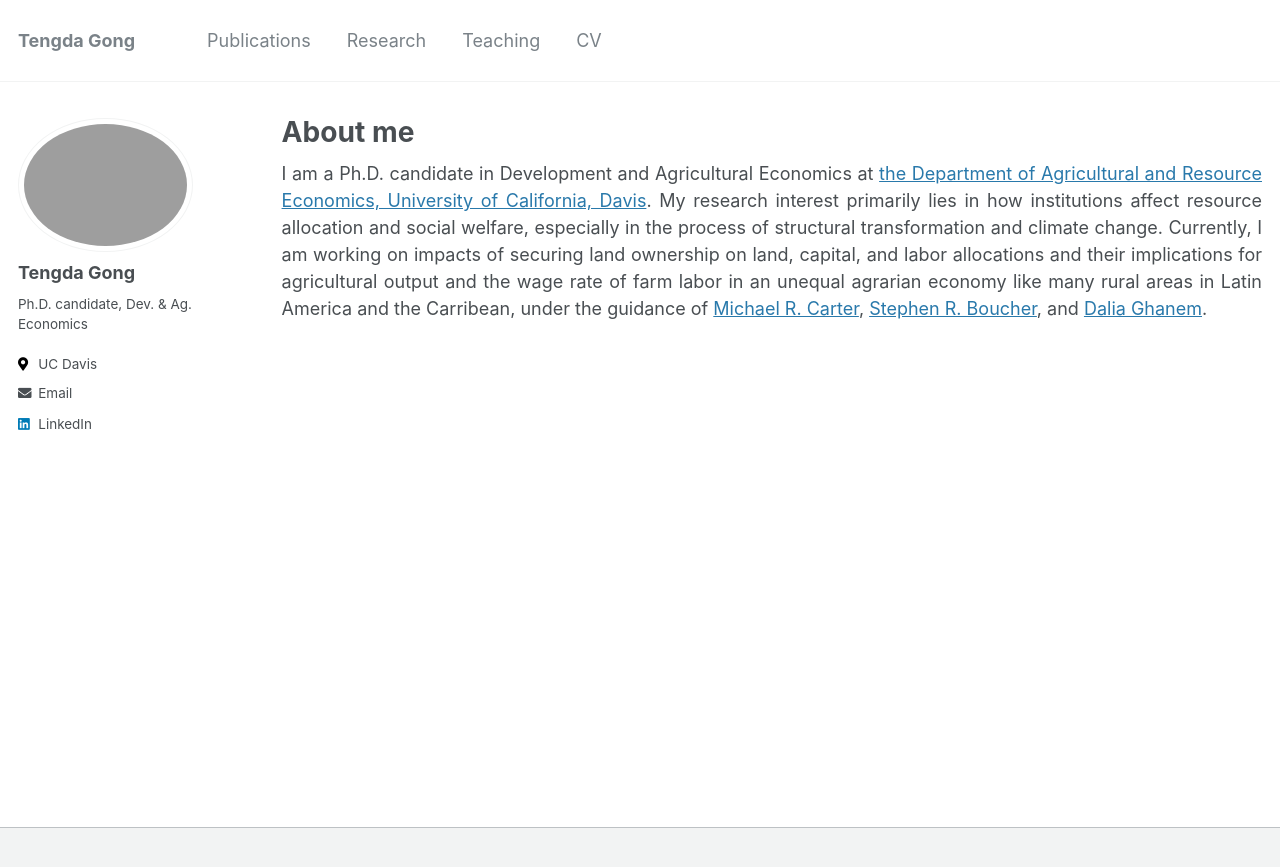
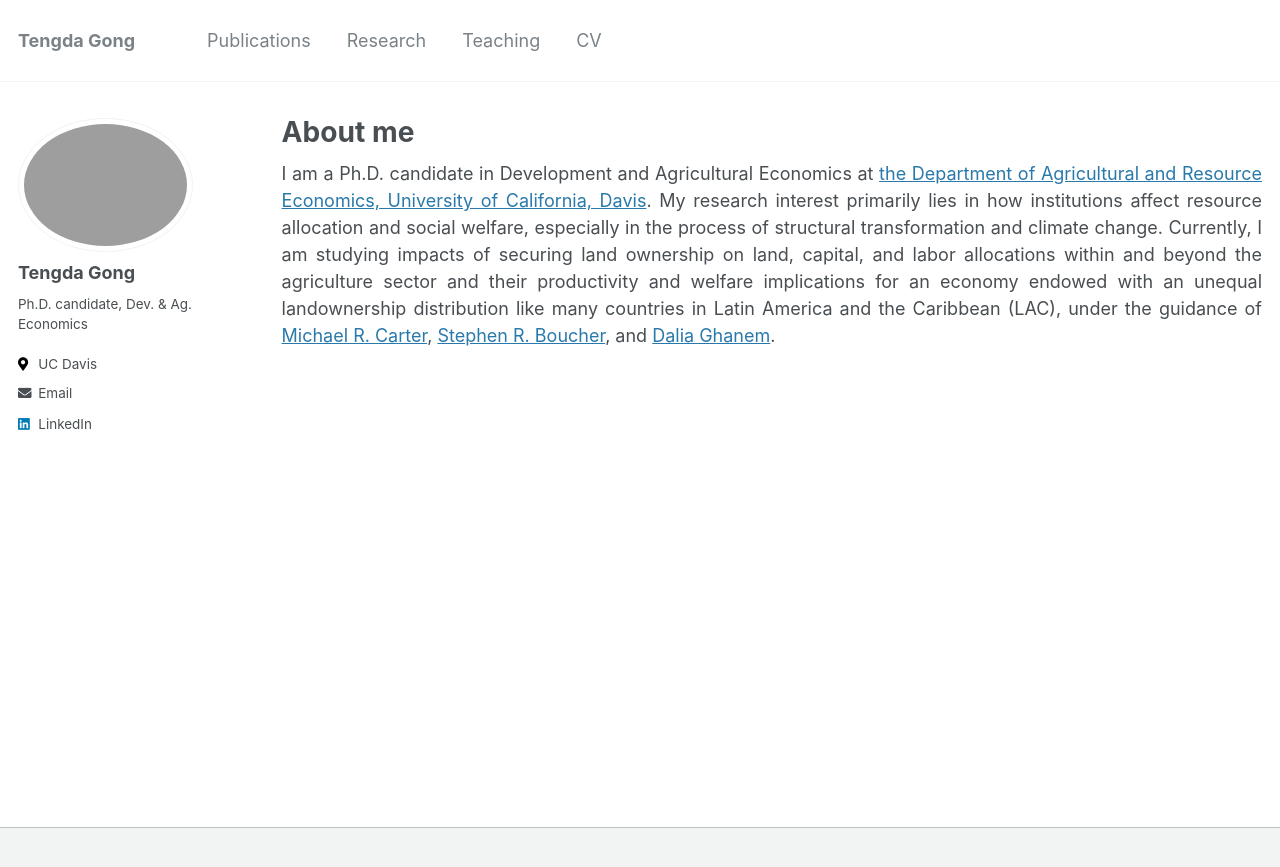
Before and after one commit to tendakung/tendakung.github.io, a Jekyll site: the page built from _pages/about.md, in a window 1280 px wide. Shown: the top 867 px of the page. Built offline with Jekyll 4.4.1, drawn with Linux system fonts in a browser that asks for light colours.

Commit message:
Update about.md

```diff
--- a/_pages/about.md
+++ b/_pages/about.md
@@ -7,5 +7,5 @@ redirect_from:
   - /about.html
 ---
 
-I am a Ph.D. candidate in Development and Agricultural Economics at [the Department of Agricultural and Resource Economics, University of California, Davis](https://are.ucdavis.edu/people/grad-students/phd/tengda-gong/). My research interest primarily lies in how institutions affect resource allocation and social welfare, especially in the process of structural transformation and climate change. Currently, I am working on impacts of securing land ownership on land, capital, and labor allocations and their implications for agricultural output and the wage rate of farm labor in an unequal agrarian economy like many rural areas in Latin America and the Carribean, under the guidance of [Michael R. Carter](https://are.ucdavis.edu/people/faculty/michael-carter/), [Stephen R. Boucher](https://are.ucdavis.edu/people/faculty/steve-boucher/), and [Dalia Ghanem](https://are.ucdavis.edu/people/faculty/dalia-ghanem/).
+I am a Ph.D. candidate in Development and Agricultural Economics at [the Department of Agricultural and Resource Economics, University of California, Davis](https://are.ucdavis.edu/people/grad-students/phd/tengda-gong/). My research interest primarily lies in how institutions affect resource allocation and social welfare, especially in the process of structural transformation and climate change. Currently, I am studying impacts of securing land ownership on land, capital, and labor allocations within and beyond the agriculture sector and their productivity and welfare implications for an economy endowed with an unequal landownership distribution like many countries in Latin America and the Caribbean (LAC), under the guidance of [Michael R. Carter](https://are.ucdavis.edu/people/faculty/michael-carter/), [Stephen R. Boucher](https://are.ucdavis.edu/people/faculty/steve-boucher/), and [Dalia Ghanem](https://are.ucdavis.edu/people/faculty/dalia-ghanem/).
 <br>
```
